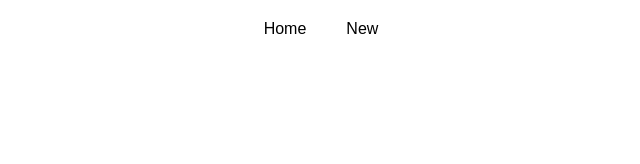
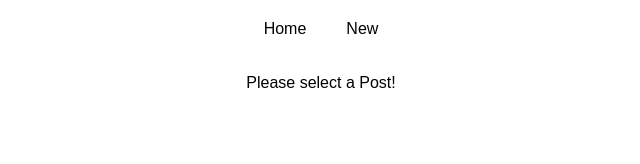
Before and after one commit to yuwanli/react-http, a React (Create React App) app: page /post/1 in a window 1280 px wide. Shown: the top 164 px of the page, without its empty margins (319-959 px from the left). Built offline with nearby package versions, Linux system fonts and the light colour scheme; no server answers.

Commit message:
update code

```diff
--- a/src/containers/Blog/Blog.js
+++ b/src/containers/Blog/Blog.js
@@ -27,7 +27,7 @@ class Blog extends Component {
                 <Route path="/" exact render={() => <Posts></Posts>}></Route> */}
                 <Route path="/" exact component={Posts}></Route>
                 <Route path="/new-post" component={NewPost}></Route>
-                <Route path="/full-post/:id" component={FullPost}></Route>
+                <Route path="/post/:id" component={FullPost}></Route>
             </div>
         );
     }
--- a/src/containers/Blog/Posts/Posts.js
+++ b/src/containers/Blog/Posts/Posts.js
@@ -33,7 +33,7 @@ class Posts extends Component {
         if (!this.state.error){
             posts = this.state.posts.map(post => {
                 return (
-                    <Link to={'/full-post/' + post.id} key={post.id} >
+                    <Link to={'/post/' + post.id} key={post.id} >
                         <Post
                             {...post}
                             clicked={() => this.postSelectedHandler(post.id)}
```
